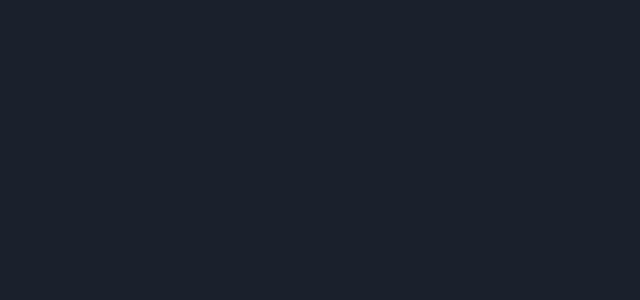
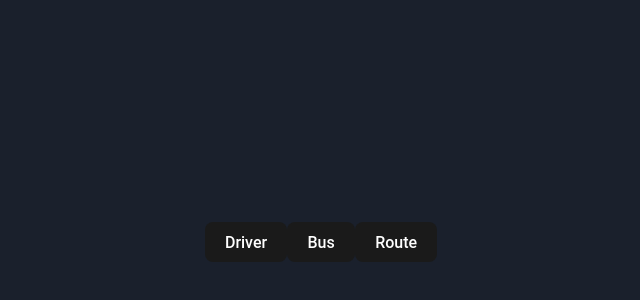
Before and after one commit to sarath-m-s/bus-app-frontend, a React (Vite) app: page /admin/enrol in a window 1280 px wide. Before the commit this address had no page. Shown: the part 158-458 px from the top of the page, without its empty margins (319-959 px from the left). Built offline with nearby package versions, Linux system fonts and the light colour scheme.

Commit message:
Add EnrolMenu page and update Admin page

```diff
--- a/src/App.jsx
+++ b/src/App.jsx
@@ -5,8 +5,9 @@ import LoginPage from "./pages/LoginPage.jsx";
 import BusData from "./pages/BusData.jsx";
 import Customer from "./pages/Customer.jsx";
 import Admin from "./pages/Admin.jsx";
+import EnrolMenu from "./pages/EnrolMenu.jsx";
 // import Select from "./pages/SelectPage.jsx";
-import Enroll from "./pages/EnrollPage.jsx";
+// import Enroll from "./pages/EnrollPage.jsx";
 
 function App() {
   return (
@@ -17,7 +18,8 @@ function App() {
         <Route path="/login/driver" element={<BusData />} />
         <Route path="/login/customer" element={<Customer />} />
         <Route path="/admin" element={<Admin />} />
-        <Route path="/enroll" element={<Enroll />} />
+        <Route path="/admin/enrol" element={<EnrolMenu />} />
+        {/* <Route path="/enroll" element={<Enroll />} /> */}
         {/* <Route path="/select" element={<Select />} /> */}
       </Routes>
     </Router>
--- a/src/pages/Admin.jsx
+++ b/src/pages/Admin.jsx
@@ -4,18 +4,18 @@ import { useNavigate } from "react-router-dom";
 function Admin() {
   const navigate = useNavigate();
 
-  // const handleSelect = () => {
-  //   navigate("/select");
-  // };
+  const handleStart = () => {
+    navigate("/start");
+  };
 
   const handleEnroll = () => {
-    navigate("/enroll");
+    navigate("/admin/enrol");
   };
 
   return (
     <div>
       <button onClick={handleEnroll}>Enroll</button>
-      {/* <button onClick={handleSelect}>Select</button> */}
+      <button onClick={handleStart}>Start a trip</button>
     </div>
   );
 }
--- /dev/null
+++ b/src/pages/EnrolMenu.jsx
@@ -0,0 +1,28 @@
+import React from "react";
+import { useNavigate } from "react-router-dom";
+
+function EnrolMenu() {
+  const navigate = useNavigate();
+
+  const handleDriver = () => {
+    navigate("/admin/enrol-driver");
+  };
+
+  const handleBus = () => {
+    navigate("/admin/enrol-bus");
+  };
+
+    const handleRoute = () => {
+    navigate("/admin/enrol-route");
+    };
+
+  return (
+    <div>
+      <button onClick={handleDriver}>Driver</button>
+      <button onClick={handleBus}>Bus</button>
+      <button onClick={handleRoute}>Route</button>
+    </div>
+  );
+}
+
+export default EnrolMenu;
```
